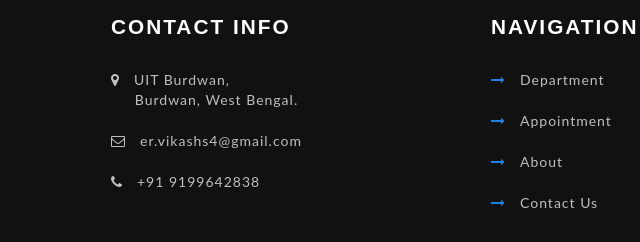
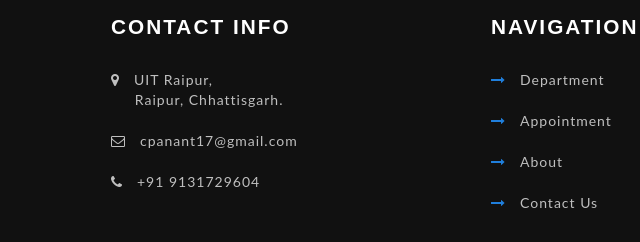
Before and after one commit to Cpanant/hospital-management-system, a plain HTML site: page gallery.html in a window 1280 px wide. Shown: the part 1560-1802 px from the top of the page, 354-994 px from the left. Drawn offline with Linux system fonts and the light colour scheme.

Commit message:
Update gallery.html

```diff
--- a/gallery.html
+++ b/gallery.html
@@ -293,9 +293,9 @@ Smartphone Compatible web template, free web designs for Nokia, Samsung, LG, Son
 					<div class="col-md-4 w3agile_footer_grid">
 						<h3>Contact Info</h3>
 						<ul>
-							<li><i class="fa fa-map-marker" aria-hidden="true"></i>UIT Burdwan,<span>Burdwan, West Bengal.</span></li>
-							<li><i class="fa fa-envelope-o" aria-hidden="true"></i><a href="mailto:er.vikashs4@gmail.com">er.vikashs4@gmail.com</a></li>
-							<li><i class="fa fa-phone" aria-hidden="true"></i>+91 9199642838</li>
+							<li><i class="fa fa-map-marker" aria-hidden="true"></i>UIT Raipur,<span>Raipur, Chhattisgarh.</span></li>
+							<li><i class="fa fa-envelope-o" aria-hidden="true"></i><a href="mailto:cpanant17@gmail.com">cpanant17@gmail.com</a></li>
+							<li><i class="fa fa-phone" aria-hidden="true"></i>+91 9131729604</li>
 						</ul>
 					</div>
 					<div class="col-md-4 w3agile_footer_grid w3agile_footer_grid1">
```
